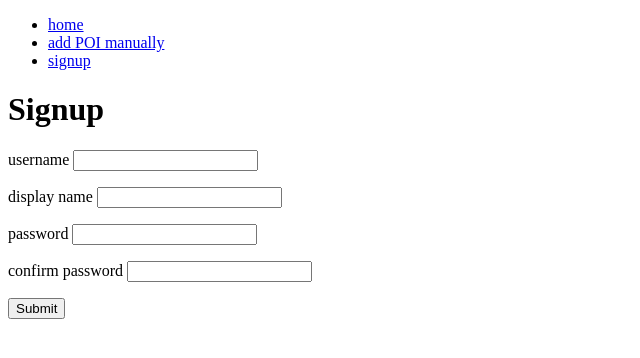
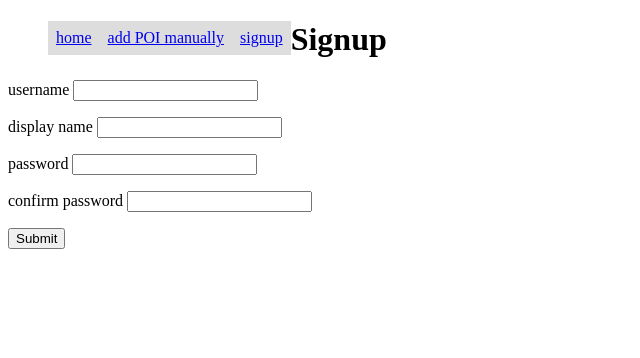
Before and after one commit to weatherhead99/MCcoordstore, a Flask app: page /signup in a window 1280 px wide. Shown: the top 358 px of the page, without its empty margins (0-640 px from the left). Run offline with Flask 2, Linux system fonts and the light colour scheme.

Commit message:
start on styling

```diff
--- a/MCcoordstore/__init__.py
+++ b/MCcoordstore/__init__.py
@@ -14,6 +14,10 @@ def create_app(test_config: Dict[str, Any]=None):
     app.config.from_mapping(SECRET_KEY="dev",
                             SQLALCHEMY_DATABASE_URI=f"sqlite:///{default_db_path}")
 
+
+    app.config["SQLALCHEMY_TRACK_MODIFICATIONS"] = False
+
+
     if test_config is None:
         app.config.from_pyfile("config.py", silent=True)
     else:
--- a/MCcoordstore/app.py
+++ b/MCcoordstore/app.py
@@ -6,7 +6,7 @@ Created on Thu Dec  9 18:23:28 2021
 @author: danw
 """
 
-from flask import Flask, render_template, request, redirect
+from flask import Flask, render_template, request, redirect, flash
 import numpy as np
 from .plots import LocationsPlot
 from markupsafe import Markup
@@ -52,5 +52,23 @@ def add_manual():
 @app.route("/signup", methods=["POST","GET"])
 def signup():
     form = SignupForm()
+    if form.validate_on_submit():
+        #check user is unique
+        existing_usrname = User.query.filter_by(username=form.data["username"]).first()
+        if existing_usrname:
+            flash("either username or displayname is already in use!", "flash-error")
+            return redirect("/signup")
 
+        existing_displayname = User.query.filter_by(displayname=form.data["displayname"]).first()
+        if existing_displayname:
+            flash("displayname is already in use!", "flash-error")
+            return redirect("/signup")
+
+        new_usr = User.create_new_user(form.data["username"], form.data["displayname"],
+                                       form.data["password"])
+        db.session.add(new_usr)
+        db.session.commit()
+
+        flash("signup successful, you can now login", "flash-success")
+        return redirect("/")
     return render_template("signup.htm", form=form)
--- a/MCcoordstore/db.py
+++ b/MCcoordstore/db.py
@@ -20,7 +20,7 @@ class User(db.Model):
     __tablename__ = "user"
     userid = db.Column(db.Integer, primary_key = True)
     username = db.Column(db.String(80), unique=True, nullable=False)
-    displayname = db.Column(db.String(80), nullable=False)
+    displayname = db.Column(db.String(80), unique=True, nullable=False)
     hashed_pw = db.Column(db.String, nullable=False)
 
     @classmethod
--- a/MCcoordstore/plots.py
+++ b/MCcoordstore/plots.py
@@ -6,10 +6,14 @@ Created on Thu Dec  9 19:05:14 2021
 @author: danw
 """
 
+import matplotlib
 import matplotlib.pyplot as plt
 import mpld3
 from typing import List, Union
 import numpy as np
+
+matplotlib.use("template")
+
 
 class LocationsPlot:
     def __init__(self, **plotkwargs):
--- /dev/null
+++ b/MCcoordstore/static/styles/style.css
@@ -0,0 +1,15 @@
+.navbar ul {
+    list-style-type: none;
+    margin: 0,
+    padding: 0
+}
+
+.navbar li {
+    float: left;
+}
+
+.navbar a {
+    display: block;
+    padding: 8px;
+    background-color: #dddddd;
+}
--- a/MCcoordstore/templates/base.htm
+++ b/MCcoordstore/templates/base.htm
@@ -1,13 +1,28 @@
 <!DOCTYPE html>
 <html>
   <title>Minecraft Points of Interest</title>
+  <head>
+    <link rel="stylesheet" type="text/css" href="{{ url_for('static', filename='styles/style.css') }}">
+  </head>
   <body>
     <!--navigation bar -->
-    <ul>
-      <li><a href="/">home</a></li>
-      <li><a href="/add_manual">add POI manually</a></li>
-      <li><a href="/signup">signup</a></li>
-    </ul>
+    <p>
+    <div class="navbar">
+      <ul>
+	<li><a href="/">home</a></li>
+	<li><a href="/add_manual">add POI manually</a></li>
+	<li><a href="/signup">signup</a></li>
+      </ul>
+    </div>
+    </p>
+
+    {% with messages = get_flashed_messages() %}
+    {% if messages %}
+    <div class="notification is-danger">
+      {{ messages[0] }}
+    </div>
+    {% endif %}
+    {% endwith %}
 
     {% block content %}
     {% endblock %}
```
